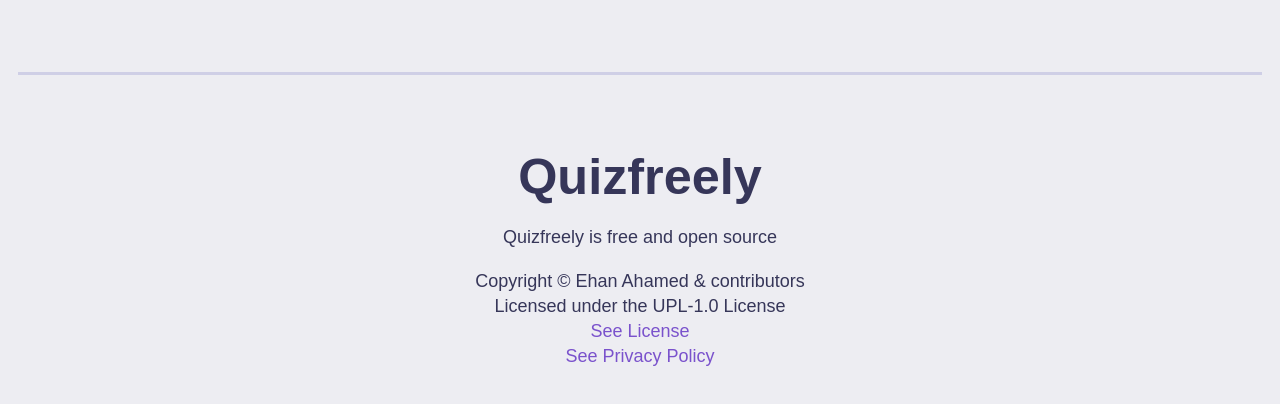
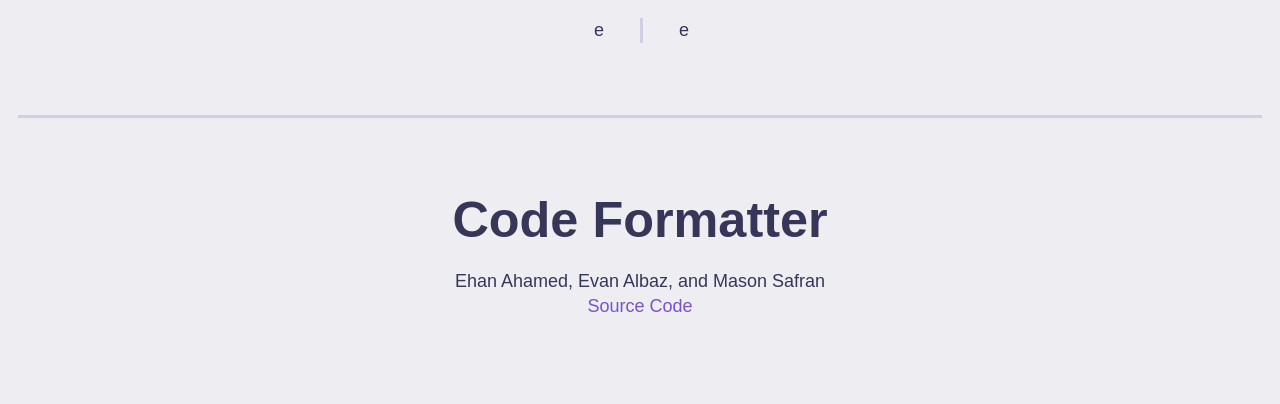
Before and after one commit to ehanahamed/codeformatter, a website: page site/index.html in a window 1280 px wide. Shown: the part 72-476 px from the top of the page. Drawn offline with Linux system fonts and the light colour scheme; a web font is replaced by a local one.

Commit message:
update demo's html

```diff
--- a/site/index.html
+++ b/site/index.html
@@ -44,21 +44,18 @@
     </div>
   </div>
   <main>
+    <div class="grid split">
+      <div class="left">e</div>
+      <div class="right">e</div>
+    </div>
   </main>
   <footer>
-    <h2>Quizfreely</h2>
-    <p>Quizfreely is free and open source</p>
-    <p>
-      Copyright © Ehan Ahamed &amp; contributors <br>
-      Licensed under the UPL-1.0 License
-    </p>
-    <a href="/license">See License</a>
-    <br>
-    <a href="/privacypolicy">See Privacy Policy</a>
+    <h2>Code Formatter</h2>
+    <p>Ehan Ahamed, Evan Albaz, and Mason Safran</p>
+    <a href="https://github.com/ehanahamed/codeformatter" target="_blank" rel="noopener noreferrer">
+      Source Code
+    </a>
   </footer>
-  <script>
-    document.getElementById("noscript").style.display = "none";
-  </script>
   <script src="./ehui/js/ehUi.js"></script>
 </body>
 </html>
```
